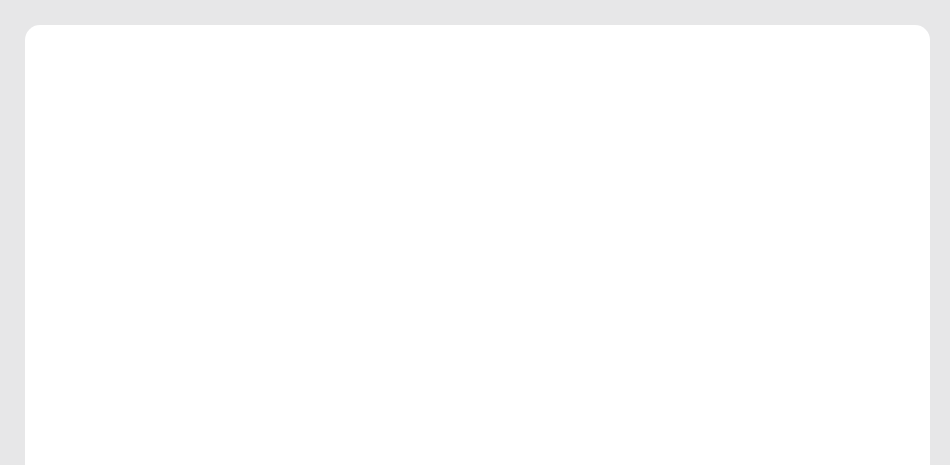
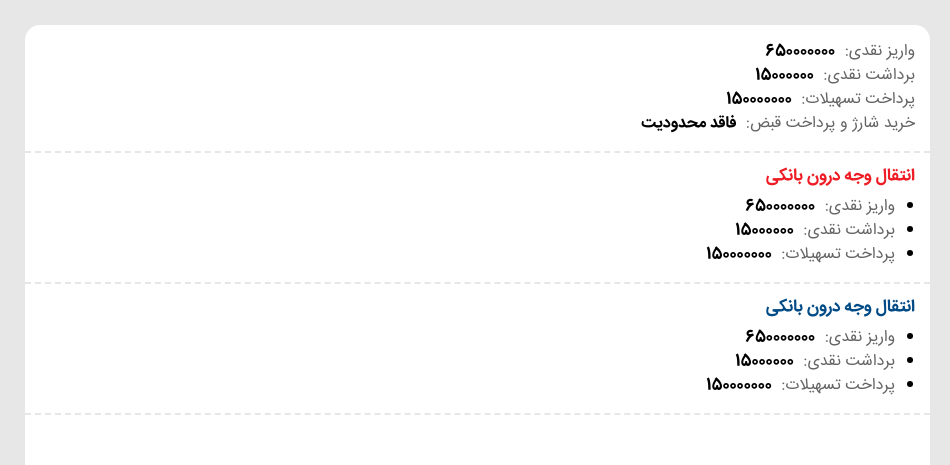
Before and after one commit to sadrarahbar/transaction, a plain HTML site: page index.html in a window 1280 px wide. Shown: the top 465 px of the page, 0-950 px from the left. Drawn offline with Linux system fonts and the light colour scheme.

Commit message:
Build Cards Component

```diff
--- a/css/styles.css
+++ b/css/styles.css
@@ -35,7 +35,7 @@ html {
 body {
   background-color: var(--color-body);
   font-family: 'IRANSans', Arial, Helvetica, sans-serif;
-  font-size: 1.6rem;
+  font-size: 1.4rem;
   line-height: 1;
   text-align: right;
 }
@@ -74,7 +74,7 @@ ul {
 
 @media screen and (min-width: 1024px) {
   body {
-    font-size: 1.4rem;
+    font-size: 1.6rem;
   }
   h1 {
     font-size: 2rem;
@@ -101,13 +101,11 @@ ul {
   margin-right: 2rem;
 }
 .list--tick {
-  color: var(--color-heading);
-  list-style-image: url(../images/tick.svg);
-  padding-left: 3rem;
+  /* list-style-image: url(../images/tick.svg); */
+  list-style-type: disc;
 }
 .list--tick .list__item {
-  margin-bottom: 1rem;
-  padding-left: 0.5rem;
+  margin-right: 2rem;
 }
 @media screen and (min-width: 1024px) {
   .list--tick .list__item {
@@ -205,6 +203,7 @@ ul {
   border-bottom: 1px solid var(--color-border);
   font-size: 1.3rem;
   padding: 1rem 0;
+  cursor: pointer;
 }
 .nav__item > a {
   color: var(--color-text-black);
@@ -316,6 +315,39 @@ ul {
     margin-bottom: 0;
   }
 }
+
+/*********************************** Cards *****************************/
+.card {
+  border-bottom: 2px dashed var(--color-border);
+  padding: 15px;
+}
+.card__title {
+  margin: 0 0 1rem;
+}
+.card__title--red {
+  color: var(--color-secondary);
+}
+.card__title--blue {
+  color: var(--color-text-navyBlue);
+}
+.card__list {
+  display: flex;
+  flex-direction: column;
+  line-height: 1.5;
+}
+.card__item {
+  display: inline list-item;
+}
+.card__label {
+  color: var(--color-text-gray);
+}
+.card__value {
+  font-weight: bold;
+  margin: 0 5px;
+}
+@media screen and (min-width: 1024px) {
+}
+
 /*********************************** footer *****************************/
 .tab {
   background-color: var(--color-white);
@@ -340,11 +372,18 @@ ul {
   position: relative;
   opacity: 0.5;
   flex-grow: 1;
+  border-right: 1px solid transparent;
+  border-left: 1px solid transparent;
+  border-bottom: 2px solid transparent;
+  cursor: pointer;
 }
 .tab__item.tab--active {
+  background-color: var(--color-primary);
   opacity: 1;
-  transition: 0.2s;
-  background-color: var(--color-primary);
+  transition: 0.1s;
+  border-bottom: 5px solid var(--color-heading);
+  border-right: 1px solid #d9d9d9;
+  border-left: 1px solid #d9d9d9;
 }
 .tab__item.tab--active::after {
   background: url(../images/flag.svg);
@@ -360,11 +399,11 @@ ul {
   margin: auto;
 }
 .tab__item.tab--active .tab__link {
-  margin-top: 7px;
+  margin-top: 12px;
 }
 .tab__link {
   display: flex;
-  transition: 0.5s;
+  transition: 0.2s;
 }
 .tab__link svg {
   height: 20px;
@@ -374,6 +413,7 @@ ul {
     display: none;
   }
 }
+
 /*********************************** Grids *******************************/
 .grid {
   display: grid;
--- a/index.html
+++ b/index.html
@@ -87,9 +87,66 @@
                 </ul>
             </div>
         </section>
+
+        <!-- Main Section -->
         <section class="main">
+            <div class="card">
+                <ul class="list card__list">
+                    <li class="list__item card__item">
+                        <span class="card__label">واریز نقدی:</span>
+                        <span class="card__value">650000000</span>
+                    </li>
+                    <li class="list__item card__item">
+                        <span class="card__label">برداشت نقدی:</span>
+                        <span class="card__value">15000000</span>
+                        </l i>
+                    <li class="list__item card__item">
+                        <span class="card__label">پرداخت تسهیلات:</span>
+                        <span class="card__value">150000000</span>
+                    </li>
+                    <li class="list__item card__item">
+                        <span class="card__label">خرید شارژ و پرداخت قبض:</span>
+                        <span class="card__value">فاقد محدودیت</span>
+                    </li>
+                </ul>
+            </div>
+            <div class="card card--tick">
+                <h4 class="card__title card__title--red">انتقال وجه درون بانکی</h4>
+                <ul class="list list--tick card__list">
+                    <li class="list__item card__item">
+                        <span class="card__label">واریز نقدی:</span>
+                        <span class="card__value">650000000</span>
+                    </li>
+                    <li class="list__item card__item">
+                        <span class="card__label">برداشت نقدی:</span>
+                        <span class="card__value">15000000</span>
+                    </li>
+                    <li class="list__item card__item">
+                        <span class="card__label">پرداخت تسهیلات:</span>
+                        <span class="card__value">150000000</span>
+                    </li>
+                </ul>
+            </div>
+            <div class="card card--tick">
+                <h4 class="card__title card__title--blue">انتقال وجه درون بانکی</h4>
+                <ul class="list list--tick card__list">
+                    <li class="list__item card__item">
+                        <span class="card__label">واریز نقدی:</span>
+                        <span class="card__value">650000000</span>
+                    </li>
+                    <li class="list__item card__item">
+                        <span class="card__label">برداشت نقدی:</span>
+                        <span class="card__value">15000000</span>
+                    </li>
+                    <li class="list__item card__item">
+                        <span class="card__label">پرداخت تسهیلات:</span>
+                        <span class="card__value">150000000</span>
+                    </li>
+                </ul>
+            </div>
+        </section>
 
-        </section>
+        <!-- Tab Section -->
         <section class="tab">
             <ul class="list tab__list">
                 <li class="tab__item" item_id="11"><a href="#" class="tab__link">
```
Also changed, not shown: images/tick.svg (added).
